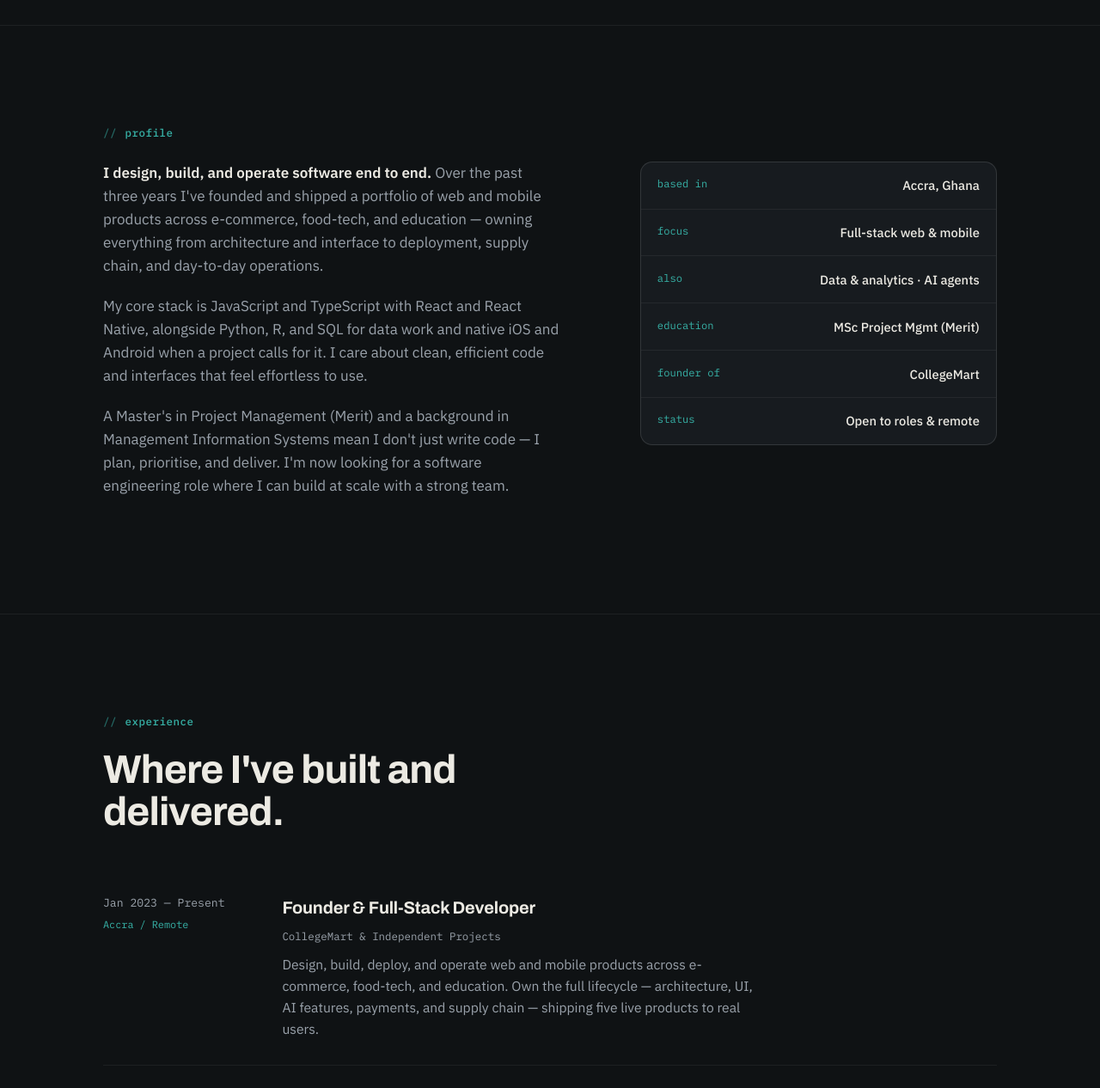
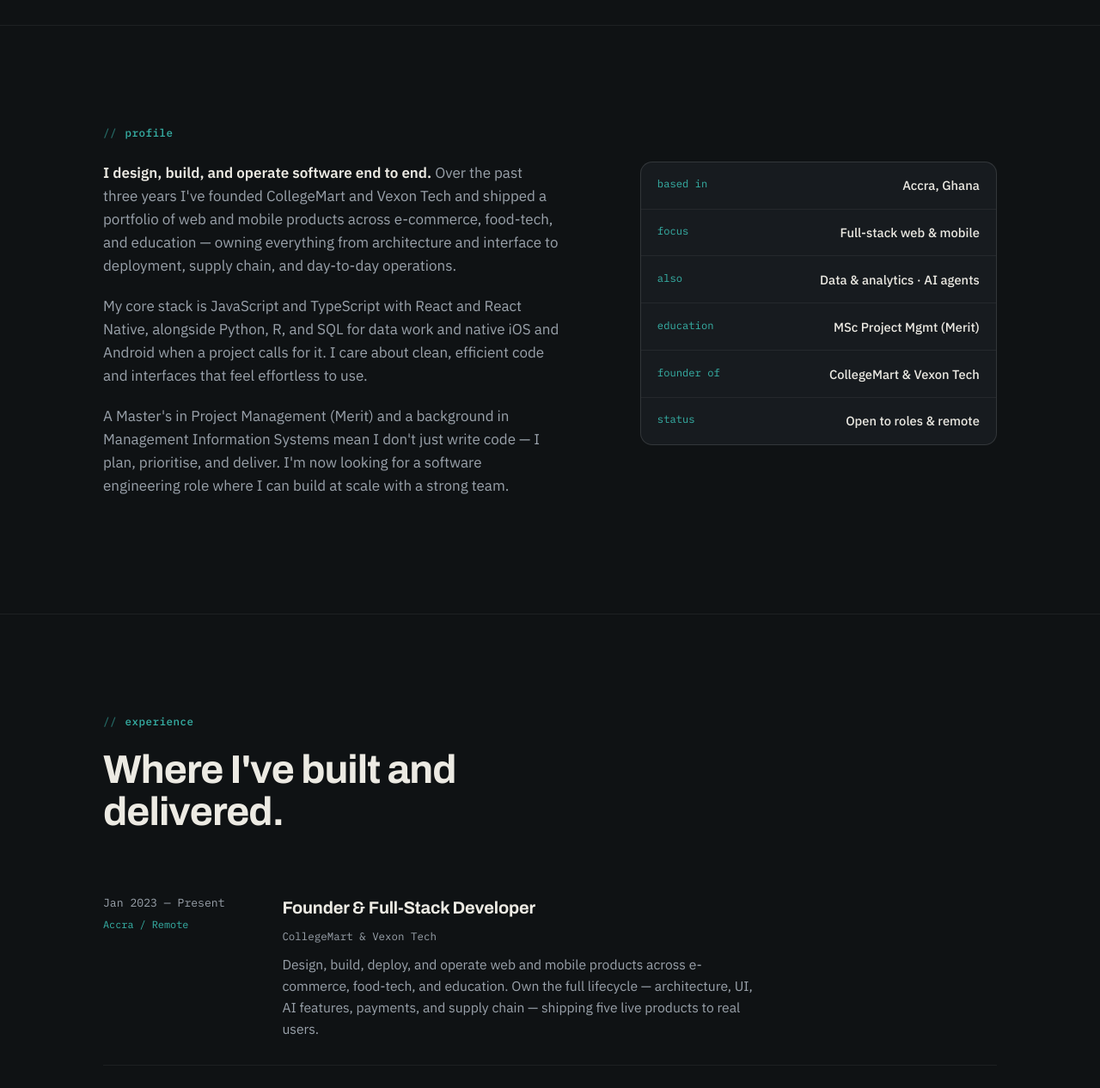
Before and after one commit to perryop12/perryop12.github.io, a plain HTML site: page index.html in a window 1280 px wide. Shown: the part 807-2073 px from the top of the page at 86% size. Drawn offline with Linux system fonts and the light colour scheme.

Commit message:
Update index.html

```diff
--- a/index.html
+++ b/index.html
@@ -295,7 +295,7 @@
       <div class="eyebrow">profile</div>
       <div class="about-grid">
         <div class="about-body reveal">
-          <p><strong>I design, build, and operate software end to end.</strong> Over the past three years I've founded and shipped a portfolio of web and mobile products across e-commerce, food-tech, and education — owning everything from architecture and interface to deployment, supply chain, and day-to-day operations.</p>
+          <p><strong>I design, build, and operate software end to end.</strong> Over the past three years I've founded CollegeMart and Vexon Tech and shipped a portfolio of web and mobile products across e-commerce, food-tech, and education — owning everything from architecture and interface to deployment, supply chain, and day-to-day operations.</p>
           <p>My core stack is JavaScript and TypeScript with React and React Native, alongside Python, R, and SQL for data work and native iOS and Android when a project calls for it. I care about clean, efficient code and interfaces that feel effortless to use.</p>
           <p>A Master's in Project Management (Merit) and a background in Management Information Systems mean I don't just write code — I plan, prioritise, and deliver. I'm now looking for a software engineering role where I can build at scale with a strong team.</p>
         </div>
@@ -304,7 +304,7 @@
           <div class="glance-row"><span class="k">focus</span><span class="v">Full-stack web &amp; mobile</span></div>
           <div class="glance-row"><span class="k">also</span><span class="v">Data &amp; analytics · AI agents</span></div>
           <div class="glance-row"><span class="k">education</span><span class="v">MSc Project Mgmt (Merit)</span></div>
-          <div class="glance-row"><span class="k">founder of</span><span class="v">CollegeMart</span></div>
+          <div class="glance-row"><span class="k">founder of</span><span class="v">CollegeMart &amp; Vexon Tech</span></div>
           <div class="glance-row"><span class="k">status</span><span class="v">Open to roles &amp; remote</span></div>
         </div>
       </div>
@@ -324,7 +324,7 @@
           </div>
           <div>
             <div class="tl-role">Founder &amp; Full-Stack Developer</div>
-            <div class="tl-org">CollegeMart &amp; Independent Projects</div>
+            <div class="tl-org">CollegeMart &amp; Vexon Tech</div>
             <p class="tl-desc">Design, build, deploy, and operate web and mobile products across e-commerce, food-tech, and education. Own the full lifecycle — architecture, UI, AI features, payments, and supply chain — shipping five live products to real users.</p>
           </div>
         </div>
```
